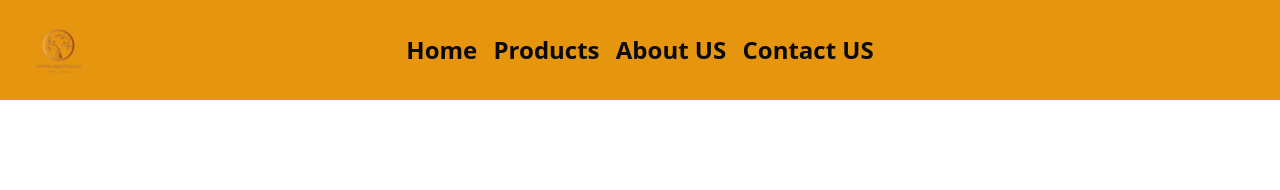
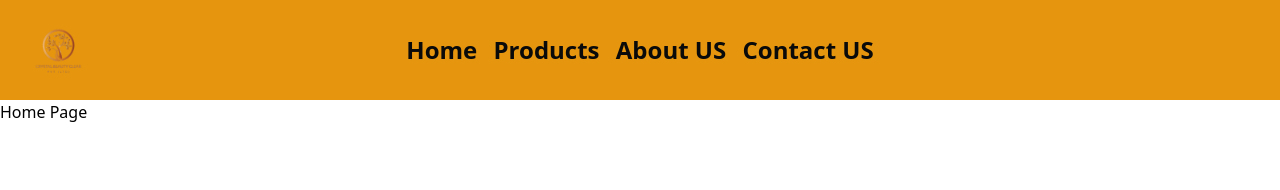
Before and after one commit to AmilaWijayananda/CBC_frontend, a React (Vite) app: page / in a window 1280 px wide. Shown: the top 190 px of the page. Built offline with nearby package versions, Linux system fonts and the light colour scheme.

Commit message:
create edit product info route ✅

```diff
--- a/src/pages/homePage.jsx
+++ b/src/pages/homePage.jsx
@@ -1,13 +1,19 @@
-import { Link, Routes } from 'react-router-dom';
+import { Link, Route, Routes } from 'react-router-dom';
 import Header from '../components/header';
+import LoginPage from './loginPage';
 
 export default function HomePage() {
     return (
       <div className="h-screen w-full">
         <Header />
-        <Routes path="/*">
+        <div className='w-full h-[calc(100vh-100px)]'>
+          <Routes path="/*">
+            <Route path="/" element={<h1>Home Page</h1>} />
+            <Route path="/login" element={<LoginPage />} />
+            <Route path="/productInfo" element={<h1>Product Info</h1>} />
+          </Routes>
+        </div>
 
-        </Routes>
 
       </div>
     );
```
